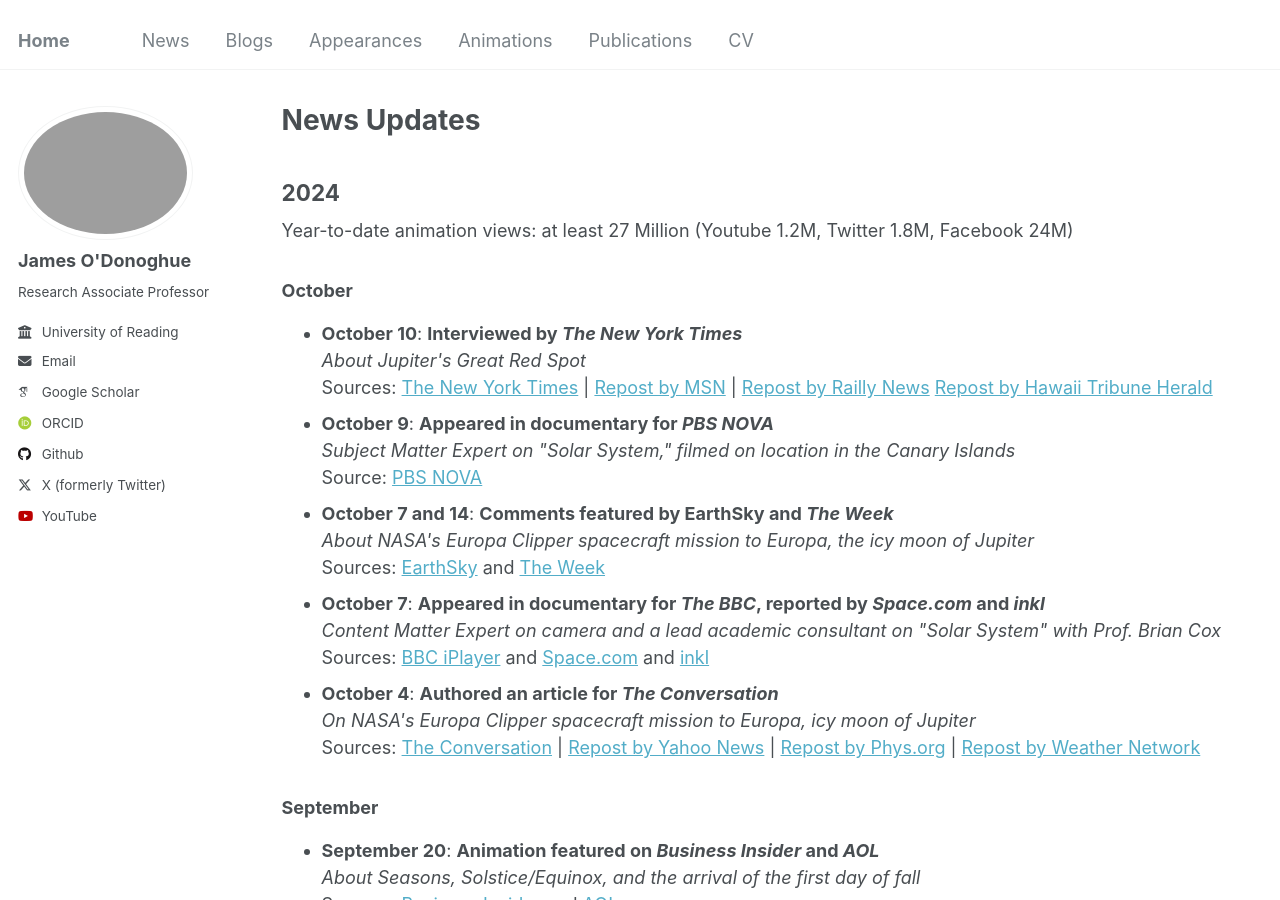
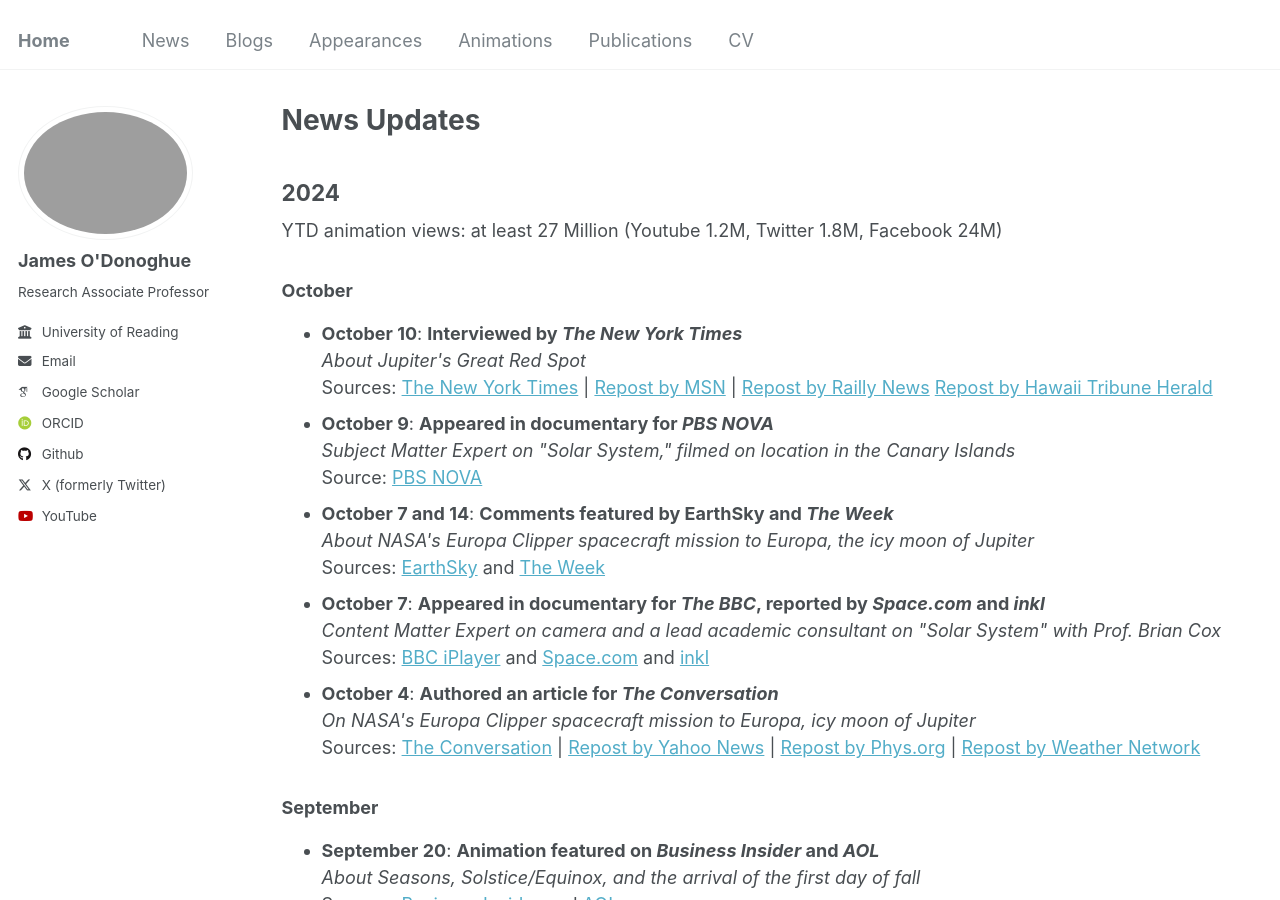
Before and after one commit to odonoghuespace/odonoghuespace.github.io, a Jekyll site: the page built from _pages/news.html, in a window 1280 px wide and 900 px high. Built offline with Jekyll 4.4.1, drawn with Linux system fonts in a browser that asks for light colours; some web fonts are replaced.

Commit message:
Update news.html

```diff
--- a/_pages/news.html
+++ b/_pages/news.html
@@ -6,7 +6,7 @@ author_profile: true
 ---
 
 <h2>2024</h2>
-Year-to-date animation views: at least 27 Million (Youtube 1.2M, Twitter 1.8M, Facebook 24M)
+YTD animation views: at least 27 Million (Youtube 1.2M, Twitter 1.8M, Facebook 24M)
 
 <h3>October</h3>
 <ul>
```
